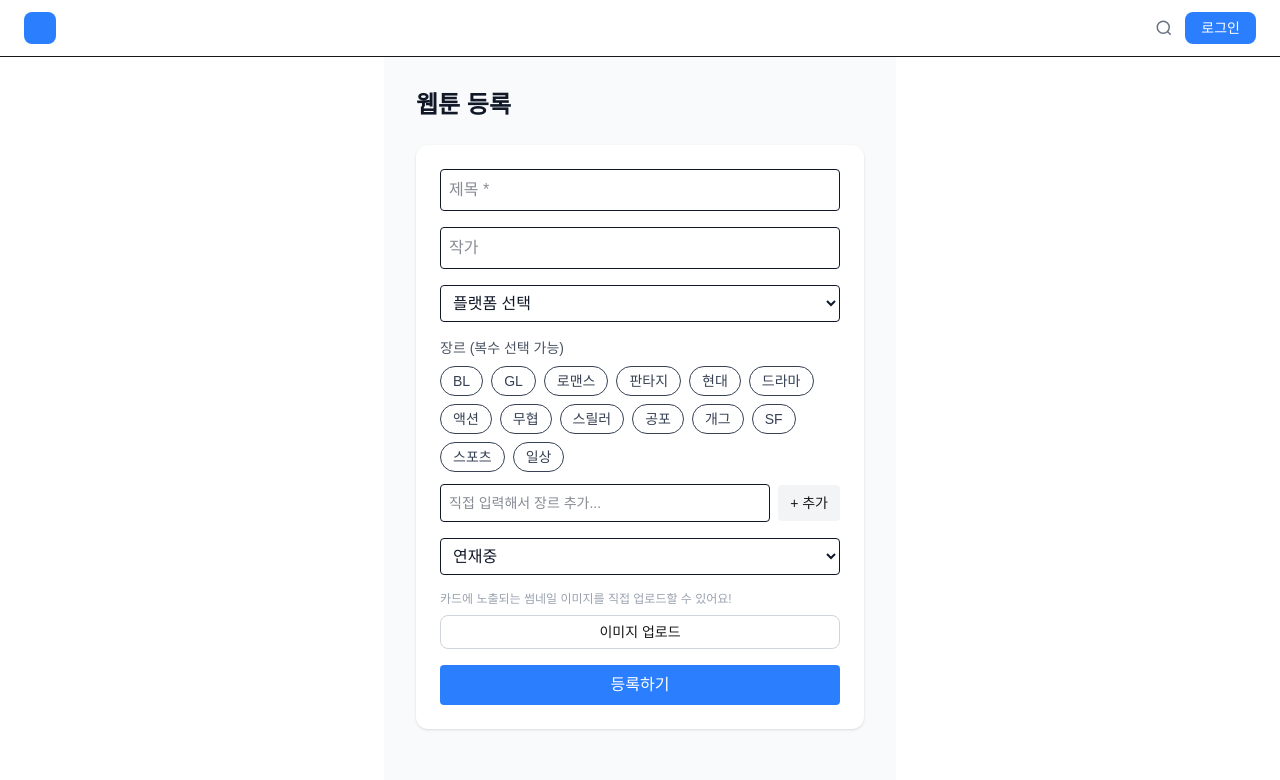
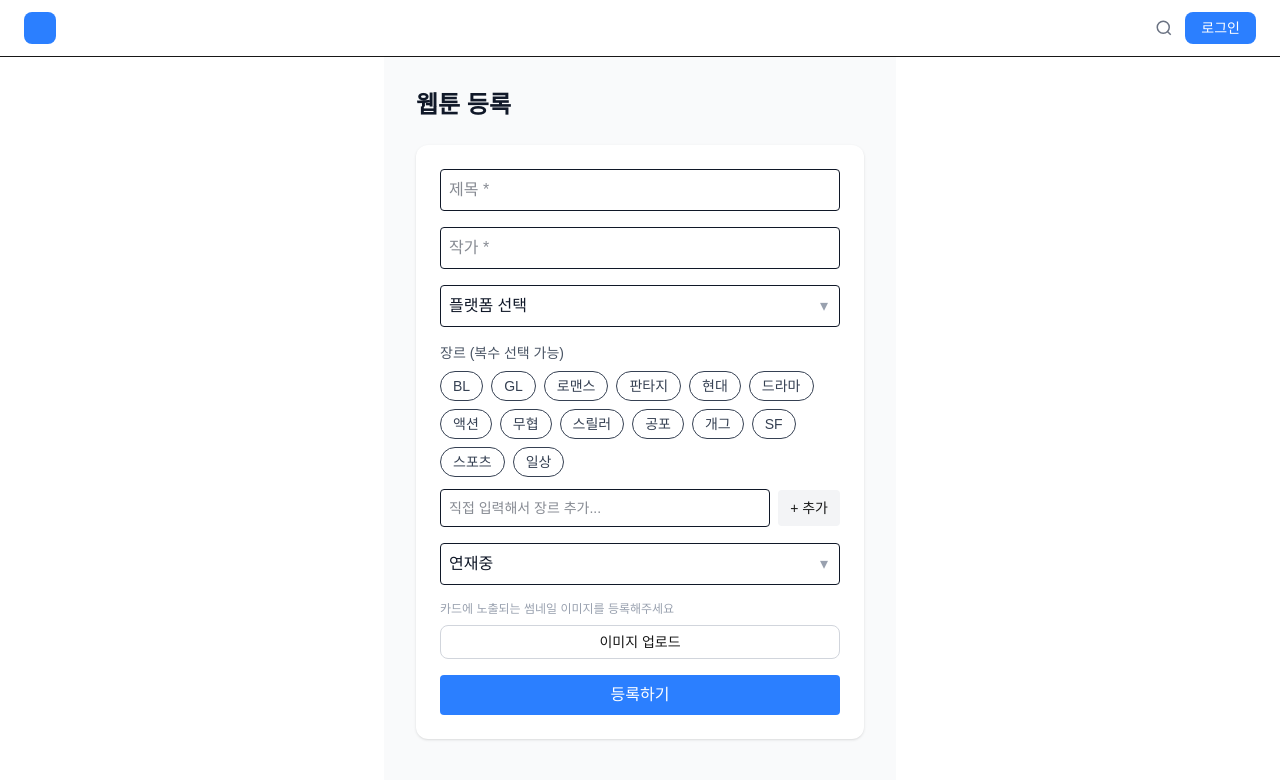
Before and after one commit to toonlog/webtoonlog, a Next.js app: page /add in a window 1280 px wide. Shown: the top 780 px of the page. Built offline with nearby package versions, Linux system fonts and the light colour scheme.

Commit message:
썸네일 필수 입력 추가

```diff
--- a/app/add/page.tsx
+++ b/app/add/page.tsx
@@ -87,8 +87,10 @@ export default function AddWebtoon() {
   async function handleSubmit() {
    const missing: string[] = [];
     if (!title) missing.push('title');
+    if (!author) missing.push('author');
     if (!platform) missing.push('platform');
    if (genres.length === 0) missing.push('genre');
+    if (!thumbnailUrl) missing.push('thumbnail');
     if (missing.length > 0) { shake(missing); return; }
     setLoading(true);
     const res = await fetch('/api/webtoons/add', {
@@ -135,16 +137,24 @@ export default function AddWebtoon() {
             </div>
           )}
         </div>
-        <input className="border rounded p-2 text-gray-900" placeholder="작가" value={author} onChange={e => setAuthor(e.target.value)} />
+     <input
+          className={`border rounded p-2 text-gray-900 w-full ${errors.author ? 'border-red-400' : ''}`}
+          style={shakeStyle('author')}
+          placeholder="작가 *"
+          value={author}
+          onChange={e => { setAuthor(e.target.value); setErrors(p => ({ ...p, author: false })); }}
+        />
+     <div className="relative w-full" style={shakeStyle('platform')}>
           <select
-          className={`border rounded p-2 text-gray-900 w-full ${errors.platform ? 'border-red-400' : ''}`}
-style={{ ...shakeStyle('platform'), paddingRight: '4rem' }}
+            className={`border rounded p-2 pr-8 text-gray-900 w-full appearance-none ${errors.platform ? 'border-red-400' : ''}`}
             value={platform}
             onChange={e => { setPlatform(e.target.value); setErrors(p => ({ ...p, platform: false })); }}
           >
             <option value="">플랫폼 선택</option>
             {PLATFORMS.map(p => <option key={p} value={p}>{p}</option>)}
           </select>
+          <span className="absolute right-3 top-1/2 -translate-y-1/2 pointer-events-none text-gray-400">▾</span>
+        </div>
         <div>
           <p
             className={`text-sm mb-2 ${errors.genre ? 'text-red-400' : 'text-gray-600'}`}
@@ -167,14 +177,19 @@ style={{ ...shakeStyle('platform'), paddingRight: '4rem' }}
             <button type="button" onClick={addCustomGenre} className="bg-gray-100 px-3 py-2 rounded text-sm hover:bg-gray-200 whitespace-nowrap flex-shrink-0">+ 추가</button>
           </div>
         </div>
-<select className="border rounded p-2 text-gray-900" style={{ paddingRight: '4rem' }} value={status} onChange={e => setStatus(e.target.value)}>
+<div className="relative w-full">
+          <select className="border rounded p-2 pr-8 text-gray-900 w-full appearance-none" value={status} onChange={e => setStatus(e.target.value)}>
             <option value="연재중">연재중</option>
             <option value="완결">완결</option>
             <option value="휴재">휴재</option>
           </select>
+          <span className="absolute right-3 top-1/2 -translate-y-1/2 pointer-events-none text-gray-400">▾</span>
+        </div>
         <div className="flex flex-col gap-2">
-          <p className="text-xs text-gray-400">카드에 노출되는 썸네일 이미지를 직접 업로드할 수 있어요!</p>
-          <ImageUpload onUpload={(url) => setThumbnailUrl(url)} aspect={3/4} />
+         <p className={`text-xs ${errors.thumbnail ? 'text-red-400' : 'text-gray-400'}`} style={shakeStyle('thumbnail')}>
+            카드에 노출되는 썸네일 이미지를 등록해주세요{errors.thumbnail && ' *'}
+          </p>
+          <ImageUpload onUpload={(url) => { setThumbnailUrl(url); setErrors(p => ({ ...p, thumbnail: false })); }} aspect={3/4} />
           {thumbnailUrl && <img src={thumbnailUrl} alt="썸네일 미리보기" className="w-full h-40 object-cover rounded-lg" />}
         </div>
         <button onClick={handleSubmit} disabled={loading} className="bg-blue-500 text-white py-2 rounded hover:bg-blue-600 disabled:opacity-50">
```
Lines whose indentation alone changed are shown as unchanged.
